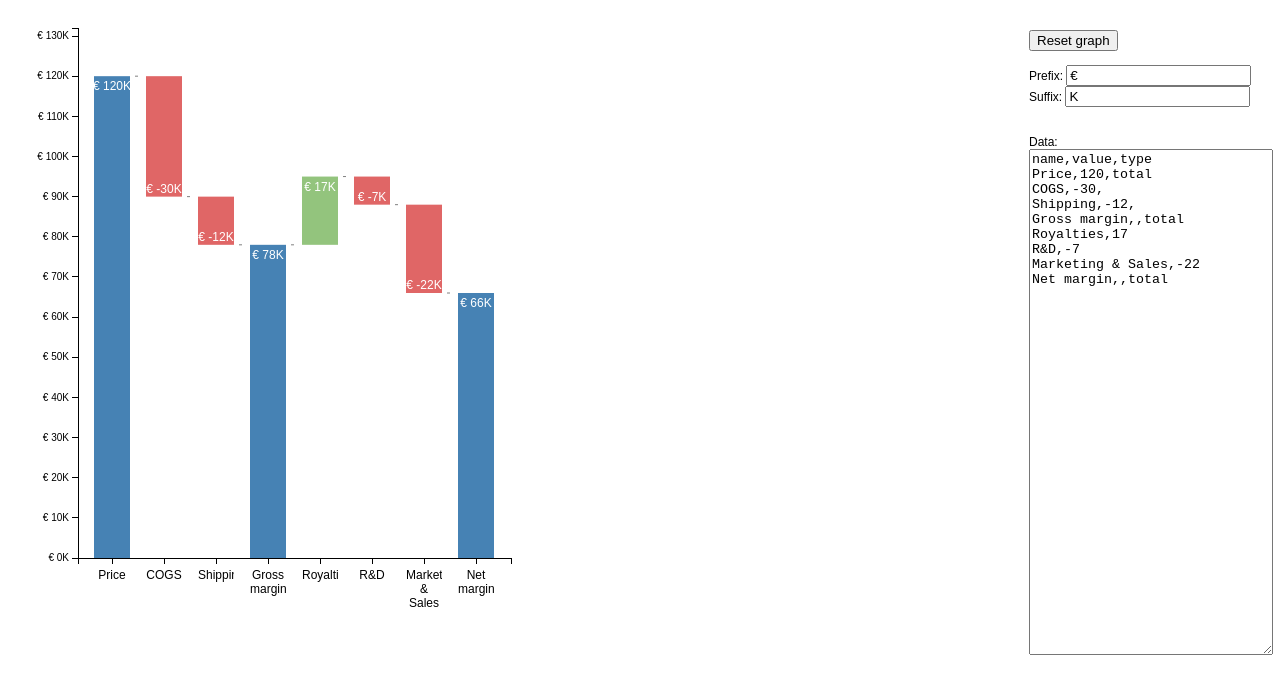
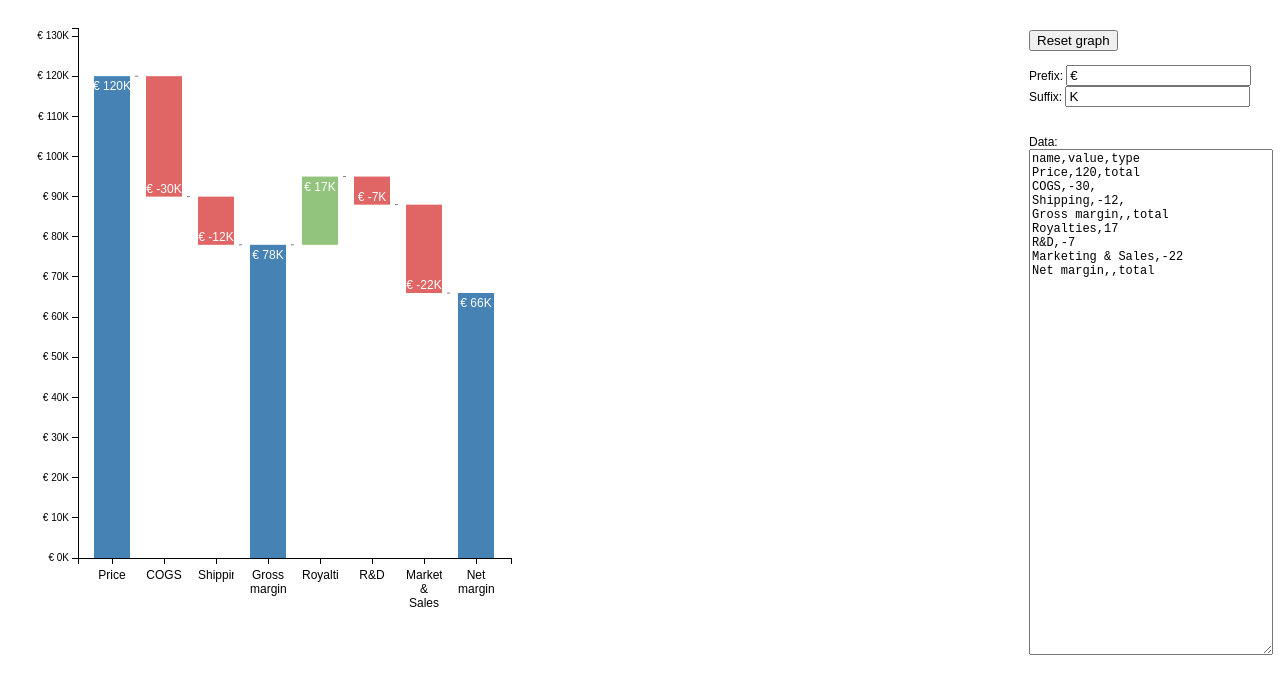
Before and after one commit to louischatriot/louischatriot.github.io, a plain HTML site: page waterfall/index.html in a window 1280 px wide. Drawn offline with Linux system fonts and the light colour scheme.

Commit message:
Better font for waterfall

```diff
--- a/waterfall/waterfall.css
+++ b/waterfall/waterfall.css
@@ -48,4 +48,6 @@ div {
 #data {
   width: 95%;
   height: 500px;
+  font-family: monospace;
+  font-size: 12px;
 }
```
